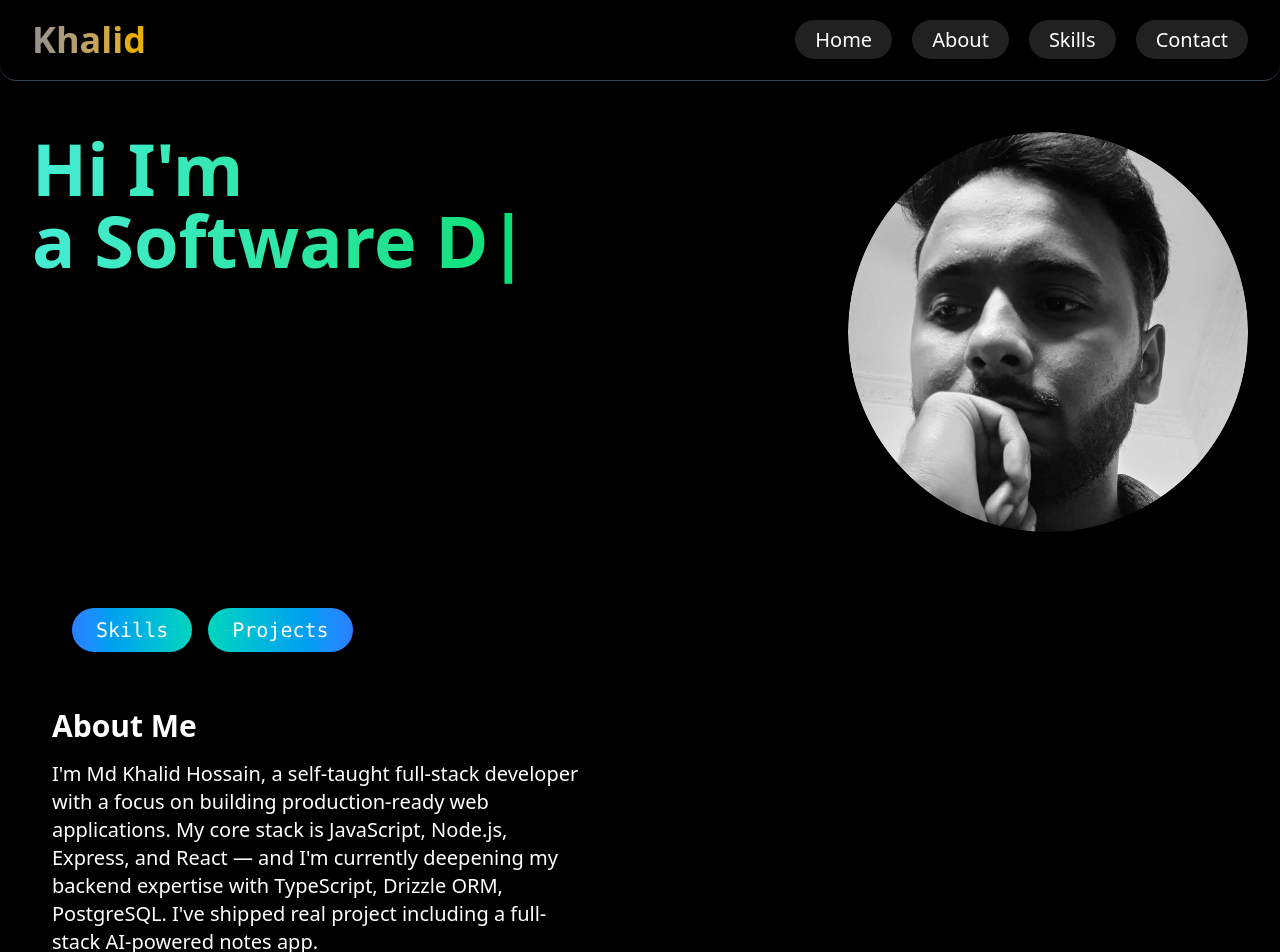
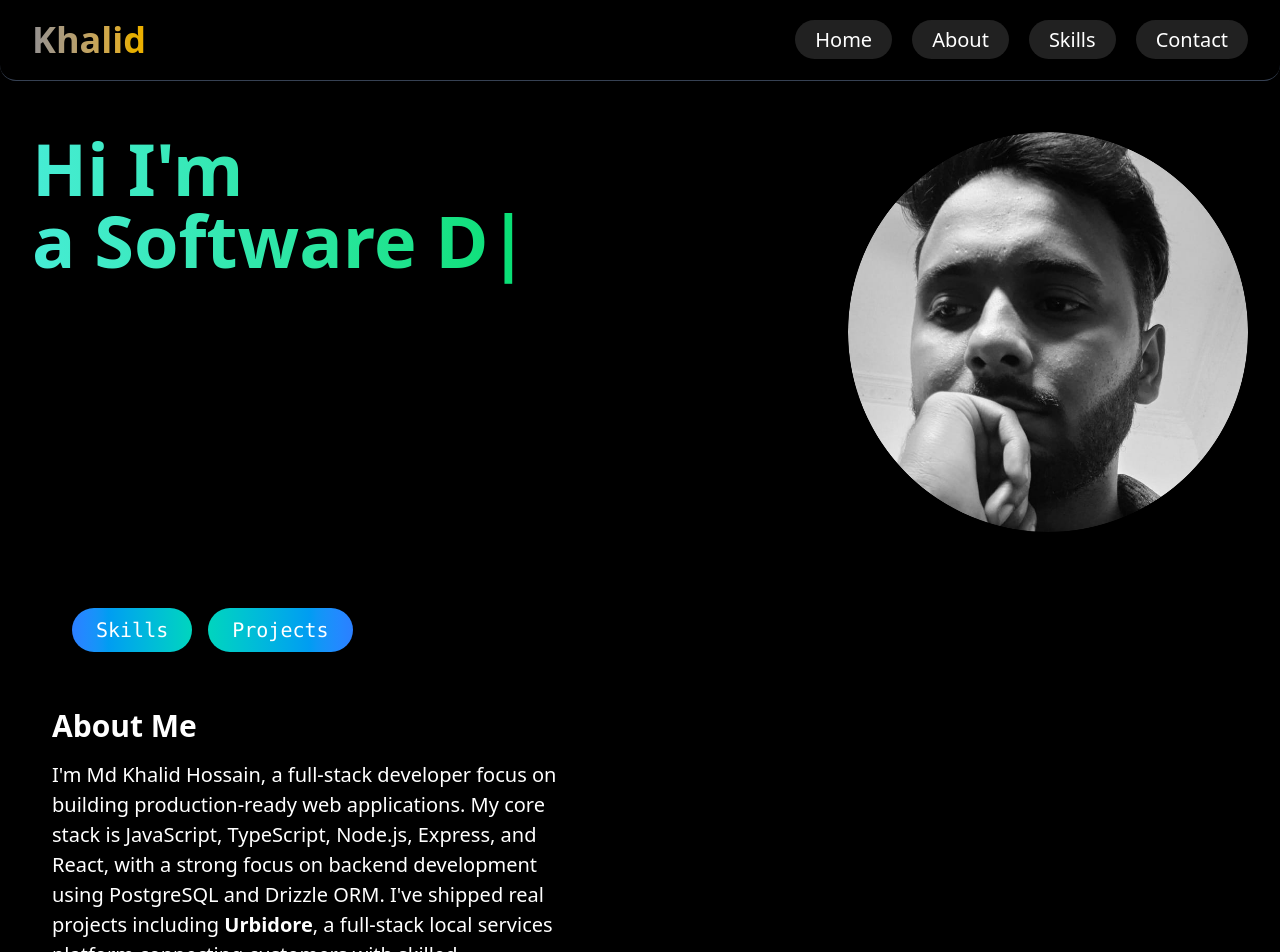
Before and after one commit to MDK528/my-portfolio, a React (Vite) app: page / in a window 1280 px wide. Shown: the top 952 px of the page. Built offline with nearby package versions, Linux system fonts and the light colour scheme.

Commit message:
update About component to refine personal description and highlight Urbidore project

```diff
--- a/src/components/About/About.jsx
+++ b/src/components/About/About.jsx
@@ -8,9 +8,9 @@ function About()
                 <div className='px-5 py-3  flex justify-start'>
                     <div>
                             <h2 className='text-2xl md:text-3xl font-bold mb-4'> About Me</h2>
-                            <p className='text-base md:text-xl'>
-                                I'm Md Khalid Hossain, a self-taught full-stack developer with a focus on building production-ready web applications. My core stack is JavaScript, Node.js, Express, and React — and I'm currently deepening my backend expertise with TypeScript, Drizzle ORM, PostgreSQL.
-                                I've shipped real project including a full-stack AI-powered notes app.
+                            <p className='text-base md:text-xl leading-normal'>
+                                I'm Md Khalid Hossain, a full-stack developer focus on building production-ready web applications. My core stack is JavaScript, TypeScript, Node.js, Express, and React, with a strong focus on backend development using PostgreSQL and Drizzle ORM.
+                                I've shipped real projects including <span className='font-bold'>Urbidore</span>, a full-stack local services platform connecting customers with skilled professionals.
                             </p>
                         </div>
                 </div>
```
